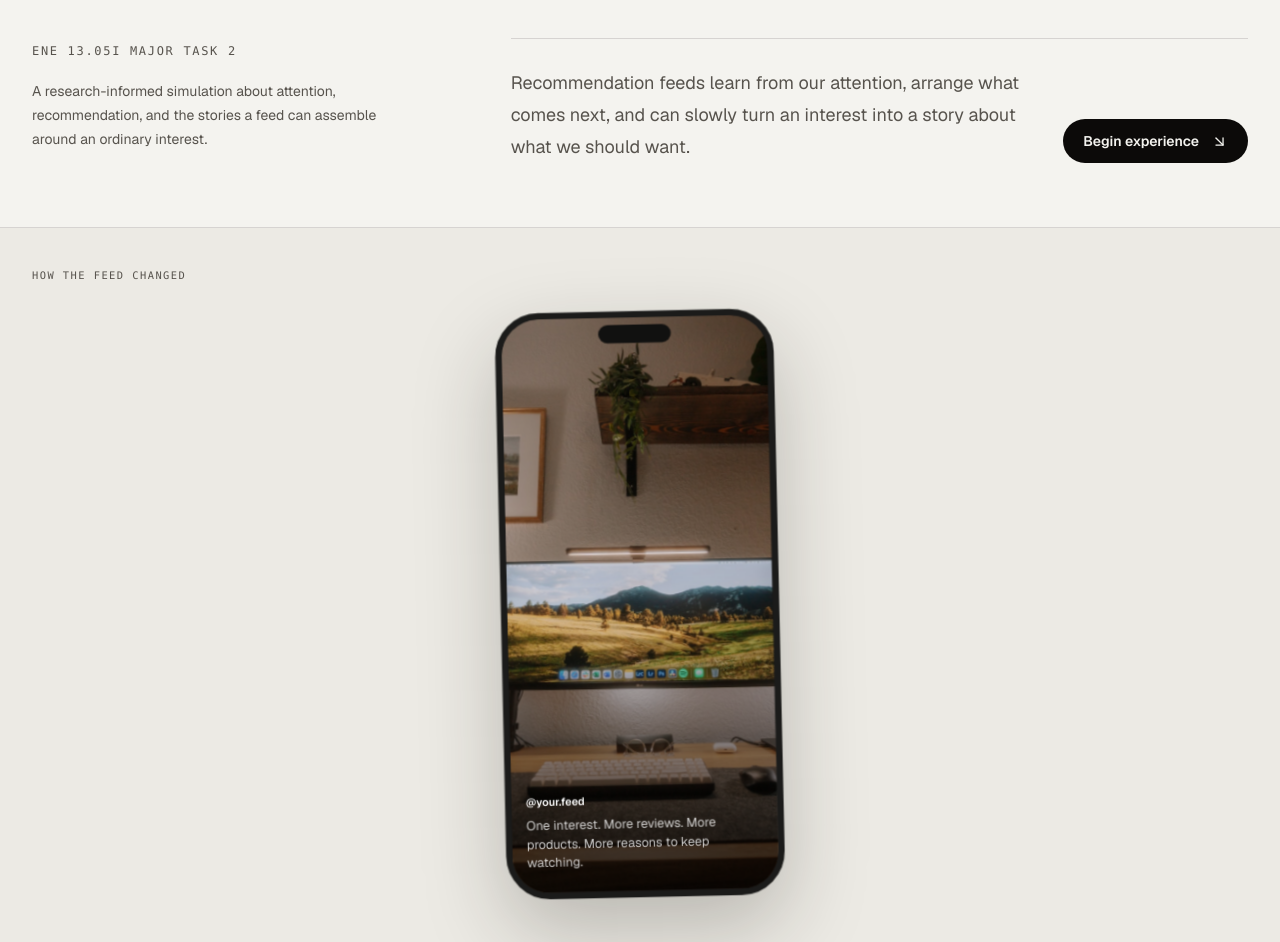
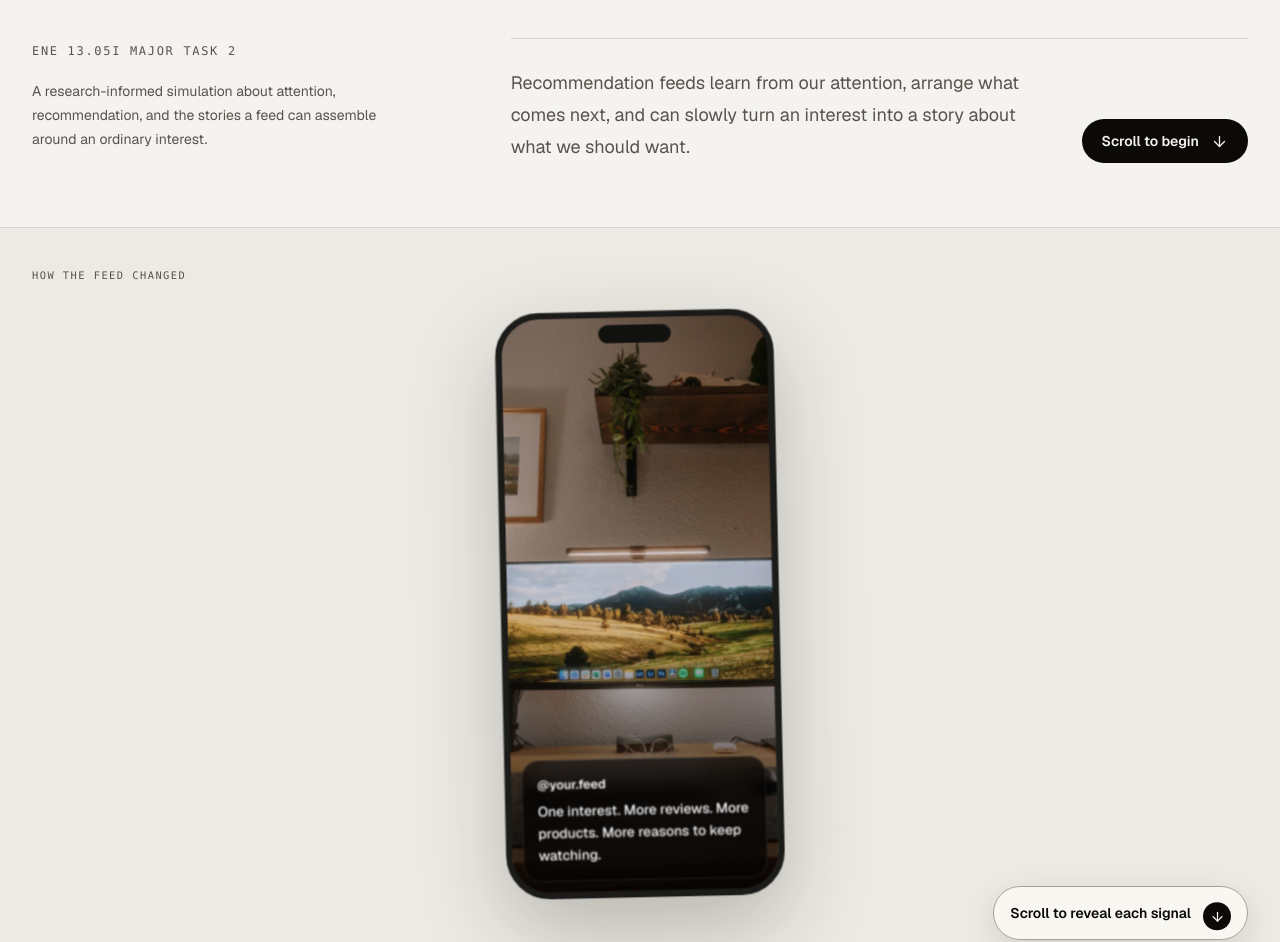
Before and after one commit to yanicells/ene-final-project, a Next.js app: page / in a window 1280 px wide. Shown: the part 573-1515 px from the top of the page. Built offline with nearby package versions, Linux system fonts and the light colour scheme.

Commit message:
fix: clarify opening scroll and phone hierarchy

```diff
--- a/src/components/game/PhoneFrame.tsx
+++ b/src/components/game/PhoneFrame.tsx
@@ -37,7 +37,7 @@ export function PhoneFrame({
   };
 
   return (
-    <div className="phone-shell relative mx-auto w-full max-w-[18.5rem] lg:max-w-[16.5rem] min-[1200px]:max-w-[18.5rem] min-[1400px]:max-w-[20rem]">
+    <div className="phone-shell relative mx-auto w-full max-w-[18.5rem] lg:max-w-[16.5rem] xl:max-w-[19rem] 2xl:max-w-[20rem]">
       <div className="phone-hardware relative overflow-hidden rounded-[3.15rem] border-[0.48rem] border-[#1b1b1a] bg-[#151514] shadow-[0_30px_80px_rgba(34,31,24,0.24),0_3px_12px_rgba(34,31,24,0.18)]">
         <div className="absolute left-1/2 top-2 z-30 h-6 w-[5.6rem] -translate-x-1/2 rounded-full bg-[#111110] shadow-[inset_0_-1px_0_rgba(255,255,255,0.08)]" />
 
@@ -84,7 +84,7 @@ export function PhoneFrame({
             </motion.div>
           </AnimatePresence>
 
-          <div className="absolute inset-x-5 top-4 z-20 flex items-center justify-between text-[0.61rem] font-medium text-white/80">
+          <div className="absolute inset-x-5 top-4 z-20 flex items-center justify-between text-[0.68rem] font-semibold text-white">
             <span>For You</span>
             <span className="rounded-full bg-black/35 px-2 py-1 backdrop-blur-md">
               Simulation
@@ -125,17 +125,17 @@ export function PhoneFrame({
             </button>
           ) : null}
 
-          <div className="absolute inset-x-4 bottom-5 z-20 text-white">
+          <div className="absolute inset-x-3 bottom-3 z-20 rounded-[1.35rem] border border-white/10 bg-black/65 p-3.5 text-white shadow-[0_14px_34px_rgba(0,0,0,0.24)] backdrop-blur-md">
             <p className="mb-2 inline-flex rounded-full bg-black/35 px-2.5 py-1 font-mono text-[0.58rem] uppercase tracking-[0.12em] backdrop-blur-md">
               {showVideo ? "Production video" : "Production still"}
             </p>
-            <p className="text-[0.72rem] font-semibold text-white/90">
+            <p className="text-[0.78rem] font-semibold text-white">
               {video.creator}
             </p>
-            <h3 className="mt-1.5 max-w-[16rem] text-xl font-semibold leading-[1.08] tracking-[-0.035em]">
+            <h3 className="mt-1.5 max-w-[17rem] text-[1.35rem] font-semibold leading-[1.08] tracking-[-0.035em] [text-shadow:0_1px_4px_rgb(0_0_0/0.55)]">
               {video.title}
             </h3>
-            <p className="mt-2 max-w-[17rem] text-[0.72rem] leading-5 text-white/78">
+            <p className="mt-2 max-w-[17rem] text-[0.78rem] font-medium leading-[1.15rem] text-white">
               {video.caption}
             </p>
             {video.disclosure ? (
--- a/src/components/intro/OpeningSequence.tsx
+++ b/src/components/intro/OpeningSequence.tsx
@@ -1,14 +1,16 @@
 "use client";
 
 import Image from "next/image";
+import { ArrowDown } from "lucide-react";
 import {
   motion,
   type MotionValue,
+  useMotionValueEvent,
   useReducedMotion,
   useScroll,
   useTransform,
 } from "motion/react";
-import { useRef } from "react";
+import { useRef, useState } from "react";
 
 const sequenceLines = [
   {
@@ -53,13 +55,13 @@ function SequenceLine({
   range,
   reduceMotion,
 }: SequenceLineProps) {
-  const opacity = useTransform(progress, [...range], [0, 1, 0.22]);
+  const opacity = useTransform(progress, [...range], [0, 1, 0.48]);
   const y = useTransform(progress, [...range], [18, 0, -8]);
 
   return (
     <motion.p
       style={reduceMotion ? undefined : { opacity, y }}
-      className={`sequence-caption relative max-w-[18rem] text-balance rounded-2xl border border-stone-300 bg-[#f8f7f3]/92 px-4 py-3 text-sm font-medium leading-6 text-stone-800 shadow-[0_14px_35px_rgba(32,28,20,0.08)] backdrop-blur-md lg:absolute ${className}`}
+      className={`sequence-caption relative max-w-[20rem] text-balance rounded-2xl border border-stone-300 bg-[#f8f7f3]/98 px-5 py-4 text-base font-semibold leading-6 text-stone-950 shadow-[0_14px_35px_rgba(32,28,20,0.1)] backdrop-blur-md lg:absolute ${className}`}
     >
       {text}
     </motion.p>
@@ -69,6 +71,7 @@ function SequenceLine({
 export function OpeningSequence() {
   const sectionRef = useRef<HTMLElement>(null);
   const reduceMotion = useReducedMotion();
+  const [endingVisible, setEndingVisible] = useState(false);
   const { scrollYProgress } = useScroll({
     target: sectionRef,
     offset: ["start start", "end end"],
@@ -76,8 +79,14 @@ export function OpeningSequence() {
   const phoneScale = useTransform(scrollYProgress, [0, 0.75, 1], [0.9, 1, 0.94]);
   const phoneRotate = useTransform(scrollYProgress, [0, 1], [-1.4, 1.2]);
   const overlayOpacity = useTransform(scrollYProgress, [0.48, 0.94], [0, 0.72]);
-  const endingOpacity = useTransform(scrollYProgress, [0.79, 0.94], [0, 1]);
-  const endingY = useTransform(scrollYProgress, [0.79, 0.94], [24, 0]);
+
+  useMotionValueEvent(scrollYProgress, "change", (progress) => {
+    if (progress >= 0.46 && !endingVisible) {
+      setEndingVisible(true);
+    } else if (progress < 0.08 && endingVisible) {
+      setEndingVisible(false);
+    }
+  });
 
   return (
     <section
@@ -112,7 +121,19 @@ export function OpeningSequence() {
                 : { scale: phoneScale, rotate: phoneRotate }
             }
           >
-            <div className="relative overflow-hidden rounded-[3rem] border-[0.45rem] border-[#1b1b1a] bg-[#1b1b1a] shadow-[0_35px_90px_rgba(30,27,20,0.25)]">
+            <motion.div
+              className="relative overflow-hidden rounded-[3rem] border-[0.45rem] border-[#1b1b1a] bg-[#1b1b1a] shadow-[0_35px_90px_rgba(30,27,20,0.25)]"
+              initial={false}
+              animate={{
+                scale: endingVisible ? 0.56 : 1,
+                y: endingVisible ? 178 : 0,
+                opacity: endingVisible ? 0.82 : 1,
+              }}
+              transition={{
+                duration: reduceMotion ? 0 : 0.5,
+                ease: [0.22, 1, 0.36, 1],
+              }}
+            >
               <div className="absolute left-1/2 top-2 z-20 h-5 w-20 -translate-x-1/2 rounded-full bg-[#111110]" />
               <div className="relative aspect-[9/19.4] overflow-hidden rounded-[2.45rem]">
                 <Image
@@ -127,28 +148,47 @@ export function OpeningSequence() {
                   className="absolute inset-0 bg-[#a9473d] mix-blend-multiply"
                   style={reduceMotion ? { opacity: 0.5 } : { opacity: overlayOpacity }}
                 />
-                <div className="absolute inset-x-4 bottom-6 z-10 text-white">
-                  <p className="text-xs font-semibold">@your.feed</p>
-                  <p className="mt-2 text-sm leading-5 text-white/80">
+                <div className="absolute inset-x-3 bottom-3 z-10 rounded-[1.2rem] border border-white/10 bg-black/65 p-4 text-white shadow-[0_12px_30px_rgba(0,0,0,0.22)] backdrop-blur-md">
+                  <p className="text-sm font-semibold">@your.feed</p>
+                  <p className="mt-2 text-[0.95rem] font-medium leading-6 text-white">
                     One interest. More reviews. More products. More reasons to
                     keep watching.
                   </p>
                 </div>
               </div>
-            </div>
+            </motion.div>
           </motion.div>
 
           <motion.div
-            className="relative z-20 mx-auto mt-3 max-w-xl text-center lg:absolute lg:bottom-[7%] lg:left-1/2 lg:mt-0 lg:-translate-x-1/2"
-            style={
-              reduceMotion
-                ? undefined
-                : { opacity: endingOpacity, y: endingY }
-            }
+            className="relative z-20 mx-auto mt-3 max-w-xl text-center lg:absolute lg:left-1/2 lg:top-[30%] lg:mt-0 lg:-translate-x-1/2 lg:-translate-y-1/2"
+            initial={false}
+            animate={{
+              opacity: endingVisible ? 1 : 0,
+              y: endingVisible ? 0 : 24,
+            }}
+            transition={{ duration: reduceMotion ? 0 : 0.35 }}
           >
             <p className="text-3xl font-semibold leading-[1] tracking-[-0.05em] text-stone-950 lg:text-5xl">
               Then your feed stopped feeling like yours.
             </p>
+          </motion.div>
+
+          <motion.div
+            role="note"
+            initial={false}
+            animate={{ opacity: endingVisible ? 0 : 1 }}
+            transition={{ duration: reduceMotion ? 0 : 0.25 }}
+            className="pointer-events-none absolute bottom-0 right-0 z-30 hidden items-center gap-3 rounded-full border border-stone-400 bg-[#f8f7f3]/96 px-4 py-3 text-sm font-semibold text-stone-950 shadow-[0_10px_30px_rgba(32,28,20,0.12)] backdrop-blur-xl lg:flex"
+          >
+            Scroll to reveal each signal
+            <motion.span
+              aria-hidden="true"
+              animate={reduceMotion ? undefined : { y: [0, 5, 0] }}
+              transition={{ duration: 1.5, repeat: Number.POSITIVE_INFINITY }}
+              className="grid size-7 place-items-center rounded-full bg-stone-950 text-[#f8f7f3]"
+            >
+              <ArrowDown size={15} strokeWidth={2} />
+            </motion.span>
           </motion.div>
         </div>
       </div>
--- a/src/components/intro/ProjectIntro.tsx
+++ b/src/components/intro/ProjectIntro.tsx
@@ -1,4 +1,4 @@
-import { ArrowDownRight } from "lucide-react";
+import { ArrowDown } from "lucide-react";
 
 export function ProjectIntro() {
   return (
@@ -32,10 +32,10 @@ export function ProjectIntro() {
               href="#opening"
               className="group flex w-fit shrink-0 items-center gap-3 rounded-full bg-stone-950 px-5 py-3 text-sm font-semibold text-[#f4f3ef] transition hover:bg-stone-800 active:scale-[0.98]"
             >
-              Begin experience
-              <ArrowDownRight
+              Scroll to begin
+              <ArrowDown
                 aria-hidden="true"
-                className="transition-transform group-hover:translate-x-0.5 group-hover:translate-y-0.5"
+                className="transition-transform group-hover:translate-y-1"
                 size={17}
                 strokeWidth={1.8}
               />
```
